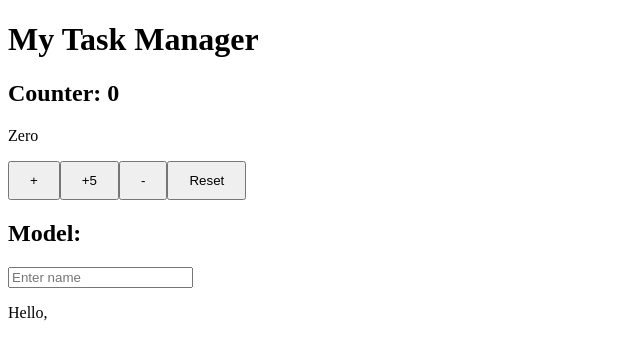
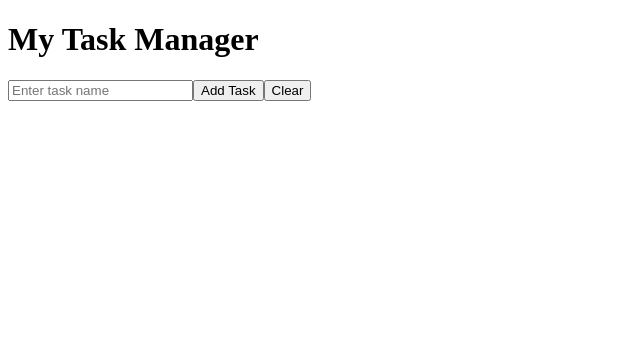
Before and after one commit to gambitok/vue-task-manager, a Vue app: page / in a window 1280 px wide. Shown: the top 358 px of the page, without its empty margins (0-640 px from the left). Built offline with nearby package versions, Linux system fonts and the light colour scheme.

Commit message:
Practice No. 2: Add TaskForm component and integrate into App

```diff
--- a/src/App.vue
+++ b/src/App.vue
@@ -1,10 +1,11 @@
 <script setup lang="ts">
 import Counter from './components/Counter.vue'
+import TaskForm from "@/components/TaskForm.vue";
 </script>
 
 <template>
   <h1>My Task Manager</h1>
-  <Counter />
+  <TaskForm />
 </template>
 
 <style scoped></style>
--- /dev/null
+++ b/src/components/TaskForm.vue
@@ -0,0 +1,42 @@
+<script setup lang="ts">
+  import {ref, computed} from "vue";
+
+  const taskName = ref<string>('')
+  const tasks = ref<string[]>([])
+
+  const taskCount = computed(() => tasks.value.length)
+
+  function addTask() {
+    if (!taskName.value.trim()) return
+    tasks.value.push(taskName.value.trim())
+    taskName.value = ''
+  }
+
+  function clearTasks() {
+    tasks.value = []
+  }
+
+  function deleteTask(index: number) {
+    tasks.value.splice(index, 1)
+  }
+</script>
+
+<template>
+  <input v-model="taskName" placeholder="Enter task name">
+  <button @click="addTask">Add Task</button>
+  <div v-if="tasks.length > 0">
+    <p>Task Count: {{ taskCount }}</p>
+    <p>Saved Task:</p>
+    <ul>
+      <li v-for="(task, index) in tasks" :key="index">
+        {{ task }}
+        <button @click="deleteTask(index)">X</button>
+      </li>
+    </ul>
+  </div>
+  <button @click="clearTasks">Clear</button>
+</template>
+
+<style scoped>
+
+</style>
```
